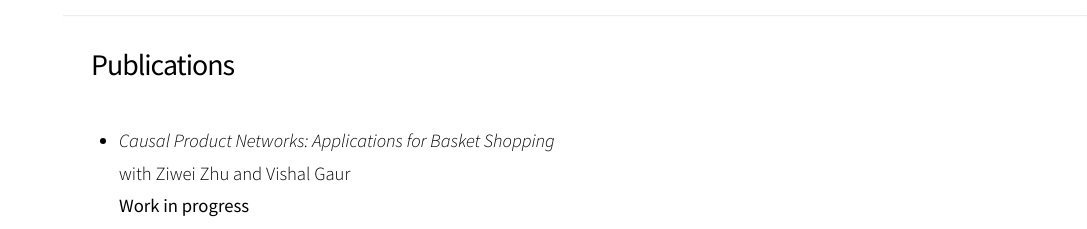
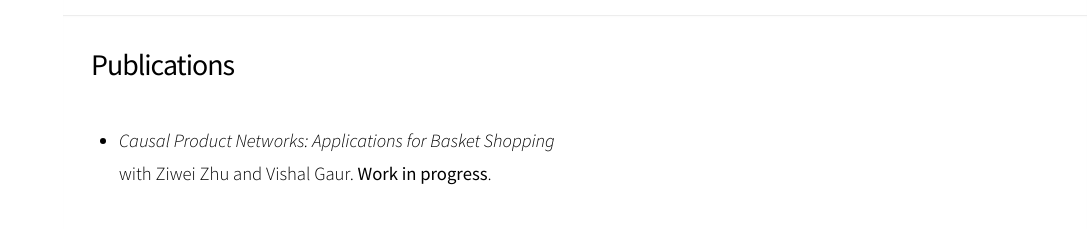
Before and after one commit to nkaynar/nkaynar.github.io, a plain HTML site: page index.html in a window 1280 px wide. Shown: the part 820-1049 px from the top of the page, without its empty margins (193-1280 px from the left). Drawn offline with nearby package versions, Linux system fonts and the light colour scheme.

Commit message:
Add files via upload

```diff
--- a/index.html
+++ b/index.html
@@ -89,8 +89,7 @@
 			<h2>Publications</h2></header><ul>
   <li>
     <p><em>Causal Product Networks: Applications for Basket Shopping</em><br />
-with Ziwei Zhu and Vishal Gaur<br />
-<strong>Work in progress</strong><br /></p>
+with Ziwei Zhu and Vishal Gaur. <strong>Work in progress</strong>.<br /></p>
   </li>
   <li>
     <p><a href="http://ssrn.com/abstract=3873034"> <em>Discovering Causal Models via Optimization: Confounders, Cycles, and Feature Selection</em></a> <span style="display:inline-block; width: 0.25em;"></span> <a href="http://ssrn.com/abstract=3873034">[SSRN]</a><br />
```
